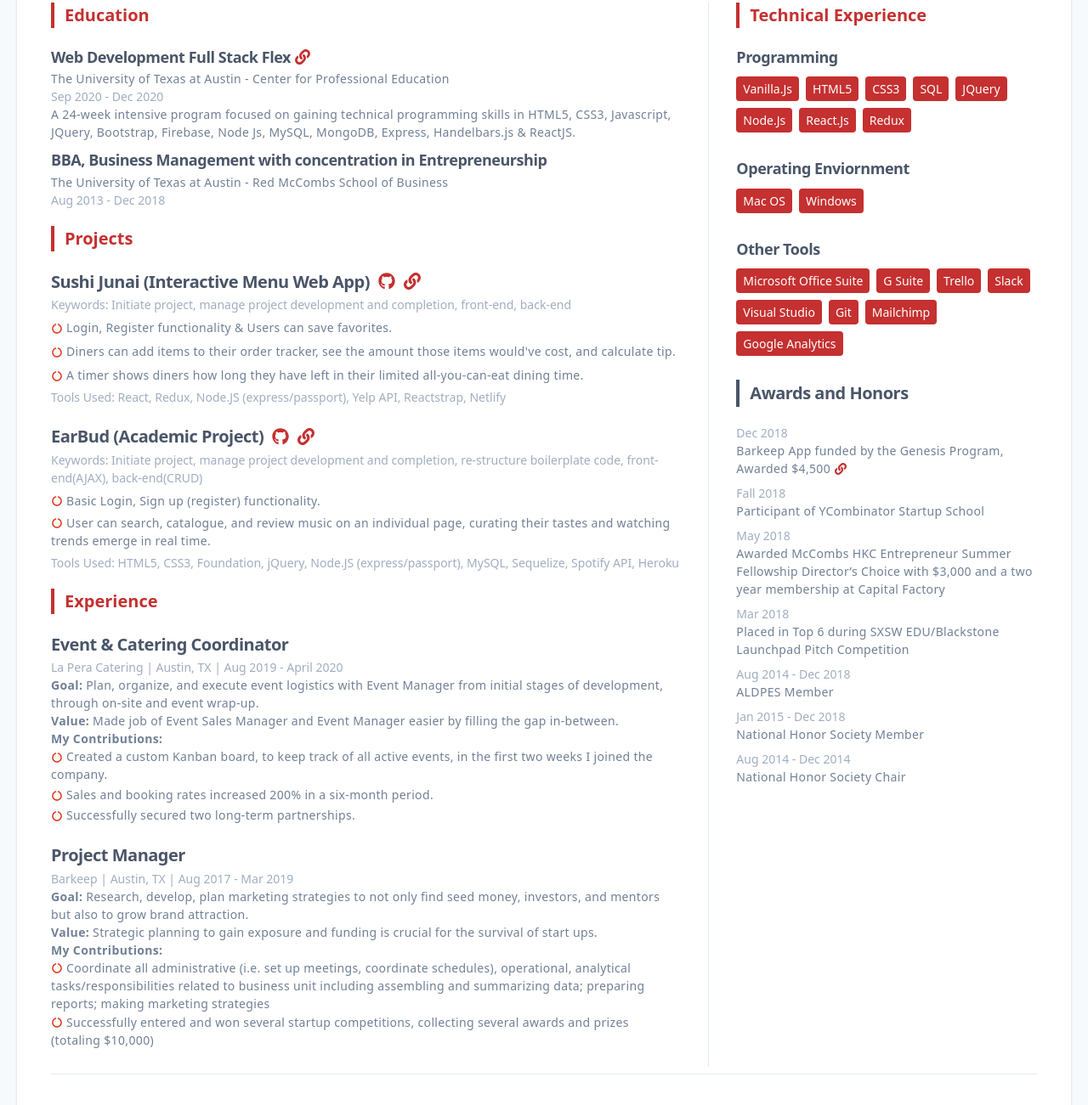
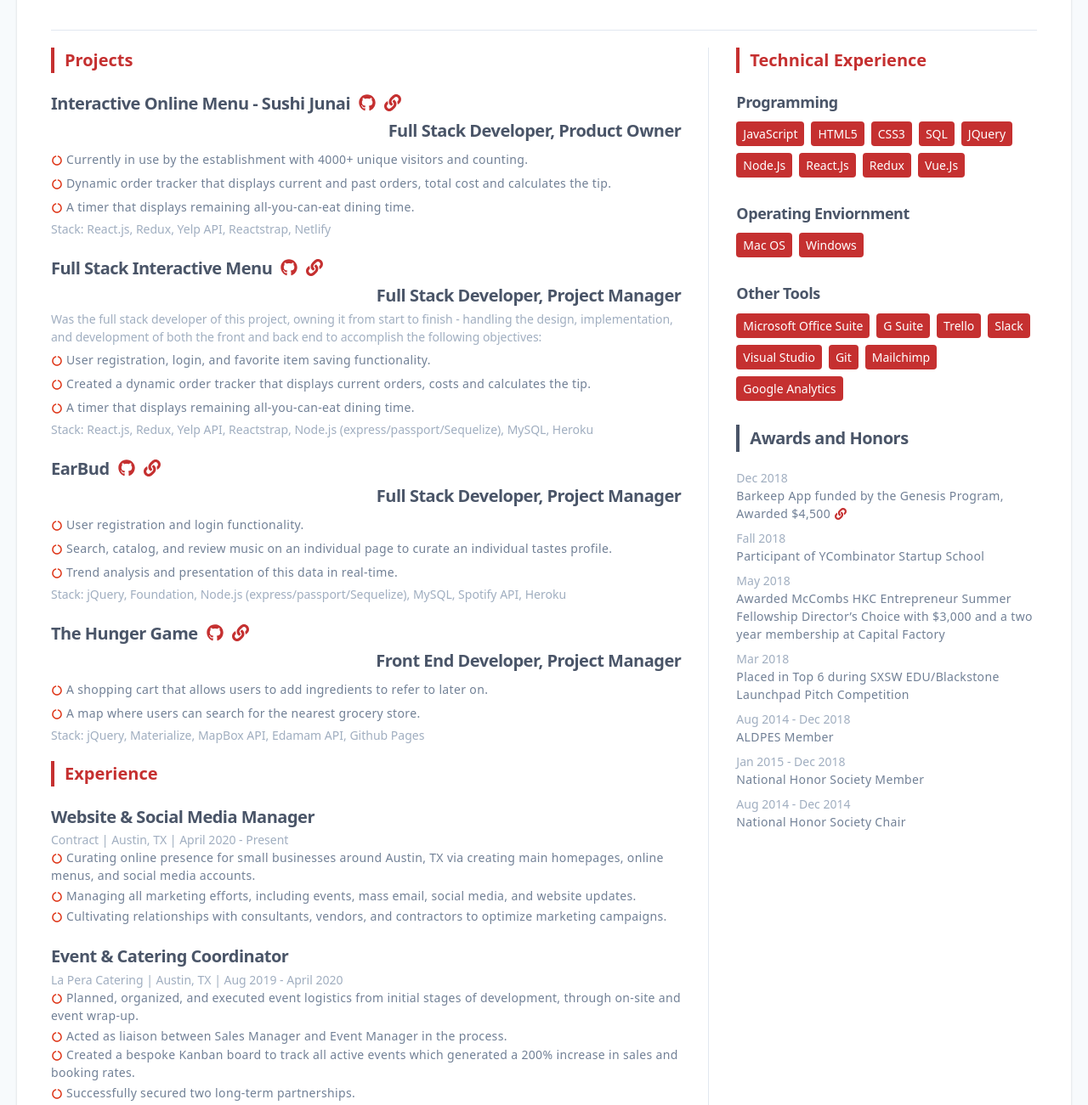
Before and after one commit to s2hon/gatsby-resume, a Gatsby site: page / in a window 1280 px wide. Shown: the part 526-1827 px from the top of the page at 85% size. Built offline with nearby package versions, Linux system fonts and the light colour scheme; Gatsby itself is replaced by a stand-in of ours.

Commit message:
updated resume

```diff
--- a/data/profile.json
+++ b/data/profile.json
@@ -1,5 +1,5 @@
 {
-  "role": "Junior Full Stack Web Developer/Project Manager/Event Planner",
+  "role": "Software Engineer | Project Manager | Event Planner",
   "fullname": "Staci Jang Shon",
   "contact": {
     "phone": "+1 979.219.5702",
@@ -7,13 +7,13 @@
     "website": "https://www.staci-shon.dev",
     "location": "Austin, Texas"
   },
-  "summary": "Full Stack Web Application Developer with background in Business management and Entrepreneurship. With over 5 years of experience in the hospitality industry, I’ve been effectively and creatively problem solving to develop user friendly applications for small businesses.",
+  "summary": "Versatile full stack Software Engineer with a penchant for producing user-friendly solutions. Complimentary skills include Business Management, Marketing, Content Management/Strategy, and Data Analytics.",
   "education": [
     {
       "institution": "The University of Texas at Austin - Center for Professional Education",
       "degree": "Web Development Full Stack Flex",
       "link": "https://drive.google.com/file/d/1nFHDsKvBd7ScmNDK-mvHMLq62mR9rEvA/view?usp=sharing",
-      "description": "A 24-week intensive program focused on gaining technical programming skills in HTML5, CSS3, Javascript, JQuery, Bootstrap, Firebase, Node Js, MySQL, MongoDB, Express, Handelbars.js & ReactJS.",
+      "description": "Intensive program that covered  Javascript, HTML5, CSS3, JQuery, Bootstrap, Firebase, Node.js, MySQL, MongoDB, Express, Handelbars.js ReactJS.",
       "start": "Sep 2020",
       "end": "Dec 2020"
     },
@@ -26,14 +26,25 @@
   ],
   "experience": [
     {
+      "role": "Website & Social Media Manager",
+      "company": "Contract",
+      "location": "Austin, TX",
+      "contribution": [
+        "Curating online presence for small businesses around Austin, TX via creating main homepages, online menus, and social media accounts.",
+        "Managing all marketing efforts, including events, mass email, social media, and website updates.",
+        "Cultivating relationships with consultants, vendors, and contractors to optimize marketing campaigns."
+      ],
+      "start": "April 2020",
+      "end": "Present"
+    },
+    {
       "role": "Event & Catering Coordinator",
       "company": "La Pera Catering",
       "location": "Austin, TX",
-      "goal": "Plan, organize, and execute event logistics with Event Manager from initial stages of development, through on-site and event wrap-up.",
-      "value": "Made job of Event Sales Manager and Event Manager easier by filling the gap in-between.",
       "contribution": [
-        "Created a custom Kanban board, to keep track of all active events, in the first two weeks I joined the company.",
-        "Sales and booking rates increased 200% in a six-month period.",
+        "Planned, organized, and executed event logistics from initial stages of development, through on-site and event wrap-up. ",
+        "Acted as liaison between Sales Manager and Event Manager in the process.",
+        "Created a bespoke Kanban board to track all active events which generated a 200% increase in sales and booking rates.",
         "Successfully secured two long-term partnerships."
       ],
       "start": "Aug 2019",
@@ -43,11 +54,11 @@
       "role": "Project Manager",
       "company": "Barkeep",
       "location": "Austin, TX",
-      "goal": "Research, develop, plan marketing strategies to not only find seed money, investors, and mentors but also to grow brand attraction.",
-      "value": "Strategic planning to gain exposure and funding is crucial for the survival of start ups.",
       "contribution": [
-        "Coordinate all administrative (i.e. set up meetings, coordinate schedules), operational, analytical tasks/responsibilities related to business unit including assembling and summarizing data; preparing reports; making marketing strategies",
-        "Successfully entered and won several startup competitions, collecting several awards and prizes (totaling $10,000)"
+        "Researched, developed, and planned marketing strategies to find seed money, attract investors, and mentors and build brand attraction.",
+        "Created and maintained Barkeep website.",
+        "Performed operational and analytical duties including assembling and summarizing data; generating reports and creating marketing strategies from them.",
+        "Won several startup competitions, collecting several awards and prizes (totaling $10,000)."
       ],
       "start": "Aug 2017",
       "end": "Mar 2019"
@@ -73,28 +84,57 @@
   ],
   "projects": [
     {
-      "name": "Sushi Junai (Interactive Menu Web App)",
-      "keywords": "Initiate project, manage project development and completion, front-end, back-end",
+      "name": "Interactive Online Menu - Sushi Junai",
+      "title": "Full Stack Developer, Product Owner",
+      "keywords": "Was the front-end developer and owner of this project - handling the development and maintence to accomplish the following objectives:",
       "description": [
-        "Login, Register functionality & Users can save favorites.",
-        "Diners can add items to their order tracker, see the amount those items would've cost, and calculate tip.",
-        "A timer shows diners how long they have left in their limited all-you-can-eat dining time."
+        "Currently in use by the establishment with 4000+ unique visitors and counting.",
+        "Dynamic order tracker that displays current and past orders, total cost and calculates the tip.",
+        "A timer that displays remaining all-you-can-eat dining time."
       ],
       "link": "https://www.sushi-junai.app/",
       "github": "https://github.com/sushi-junai-atx/sushi-junai",
-      "tools": "React, Redux, Node.JS (express/passport), Yelp API, Reactstrap, Netlify"
+      "tools": "React.js, Redux, Yelp API, Reactstrap, Netlify"
     },
     {
-      "name": "EarBud (Academic Project)",
-      "keywords": "Initiate project, manage project development and completion, re-structure boilerplate code, front-end(AJAX), back-end(CRUD)",
+      "name": "Full Stack Interactive Menu",
+      "title": "Full Stack Developer, Project Manager",
+      "summary": "Was the full stack developer of this project, owning it from start to finish - handling the design, implementation, and development of both the front and back end to accomplish the following objectives:",
       "description": [
-        "Basic Login, Sign up (register) functionality.",
-        "User can search, catalogue, and review music on an individual page, curating their tastes and watching trends emerge in real time."
+        "User registration, login, and favorite item saving functionality.",
+        "Created a dynamic order tracker that displays current orders, costs and calculates the tip.",
+        "A timer that displays remaining all-you-can-eat dining time."
+      ],
+      "link": "https://sushi-junai.heroku.app/",
+      "github": "https://github.com/s2hon/sushi-junai",
+      "tools": "React.js, Redux, Yelp API, Reactstrap, Node.js (express/passport/Sequelize), MySQL, Heroku"
+    },
+    {
+      "name": "EarBud",
+      "title": "Full Stack Developer, Project Manager",
+      "keywords": "This Spotify integrated music reviewing, curating, and cataloging platform allows users to enjoy the same experience they are used to on sites like Rotten Tomatoes. In collaboration with a small team I was able to achieve the following by re-structuring boilerplate code, using AJAX for the front-end, and crud for the back-end:",
+      "description": [
+        "User registration and login functionality.",
+        "Search, catalog, and review music on an individual page to curate an individual tastes profile.",
+        "Trend analysis and presentation of this data in real-time."
       ],
       "link": "https://earbudteam8.herokuapp.com/",
       "github": "https://github.com/s2hon/EARBUD",
       "responsibilities": "",
-      "tools": "HTML5, CSS3, Foundation, jQuery, Node.JS (express/passport), MySQL, Sequelize, Spotify API, Heroku"
+      "tools": "jQuery, Foundation, Node.js (express/passport/Sequelize), MySQL, Spotify API, Heroku"
+    },
+    {
+      "name": "The Hunger Game",
+      "title": "Front End Developer, Project Manager",
+      "keywords": "This Edamam database integrated mobile-friendly diet recipe generator allows users to generate random recipes based on dietary preferences. With a small team, I was the lead developer of this project, owning it from start to finish - handling the design, implementation, and development to accomplish the following objectives:",
+      "description": [
+        "A shopping cart that allows users to add ingredients to refer to later on.",
+        "A map where users can search for the nearest grocery store."
+      ],
+      "link": "https://earbudteam8.herokuapp.com/",
+      "github": "https://github.com/s2hon/EARBUD",
+      "responsibilities": "",
+      "tools": "jQuery, Materialize, MapBox API, Edamam API, Github Pages"
     }
   ],
   "skills": [
@@ -103,7 +143,7 @@
       "type": "tag",
       "subskills": [
         {
-          "name": "Vanilla.js"
+          "name": "JavaScript"
         },
         {
           "name": "HTML5"
@@ -125,6 +165,9 @@
         },
         {
           "name": "Redux"
+        },
+        {
+          "name": "Vue.js"
         }
       ]
     },
--- a/scripts/deploy-github.js
+++ b/scripts/deploy-github.js
@@ -4,7 +4,7 @@ const ghpages = require('gh-pages')
 ghpages.publish(
     'public',
     {
-        branch: 'master',
+        branch: 'gh-pages',
         repo: 'https://github.com/s2hon/s2hon.github.io.git',
     },
     () => {
--- a/src/components/experience.js
+++ b/src/components/experience.js
@@ -13,9 +13,6 @@ const Experience = ({ data }) => (
             <h3 className="text-sm text-neutral-500 font-light">
               {item.company} | {item.location} | {item.start} - {item.end || 'PRESENT'}
             </h3>
-            <h4 className="item-sub"><span className="font-bold">Goal:</span> {item.goal}</h4>
-            <h4 className="item-sub"><span className="font-bold">Value:</span>  {item.value}</h4>
-            <h4 className="item-sub font-bold">My Contributions:</h4>
             {item.contribution &&
               item.contribution.map(item =>
                 (
--- a/src/components/projects.js
+++ b/src/components/projects.js
@@ -37,7 +37,10 @@ const Projects = ({ data }) => (
           </a>
           </h2>
         </div>
-        <h3 className="text-sm text-neutral-500 font-light">Keywords: {item.keywords}</h3>
+        <div className="row" align="right">
+          <h4 className="item-header">{item.title}</h4>
+        </div>
+        <h3 className="text-sm text-neutral-500 font-light"> {item.summary}</h3>
         {item.description &&
           item.description.map(item =>
               (
@@ -45,7 +48,7 @@ const Projects = ({ data }) => (
                 <p className="inline-block item-sub"><FontAwesomeIcon icon={faCircleNotch} className="inline-block h-3 fill-current text-secondary-500" style={{ color: '#de3618' }} size="fa-xs"/> {item}</p>
               </div>))
         }
-        <h4 className="text-sm text-neutral-500 font-light">Tools Used: {item.tools}</h4>
+        <h4 className="text-sm text-neutral-500 font-light">Stack: {item.tools}</h4>
 
       </article>
     ))}
--- a/src/pages/index.js
+++ b/src/pages/index.js
@@ -25,9 +25,9 @@ const Home = () => (
       <Summary data={resume.summary} />
       <div className="border-b border-neutral-300 pb-2 my-5 lg:flex">
         <div className="lg:w-2/3 lg:pr-8">
-          {resume.education && <Education data={resume.education} />}
           {resume.projects && <Projects data={resume.projects} />}
           {resume.experience && <Experience data={resume.experience} />}
+          {resume.education && <Education data={resume.education} />}
         </div>
         <div className="lg:w-1/3 lg:pl-8 lg:border-l lg:border-neutral-300 ">
           {resume.skills && <Skills data={resume.skills} />}
```
Lines whose indentation alone changed are shown as unchanged.
